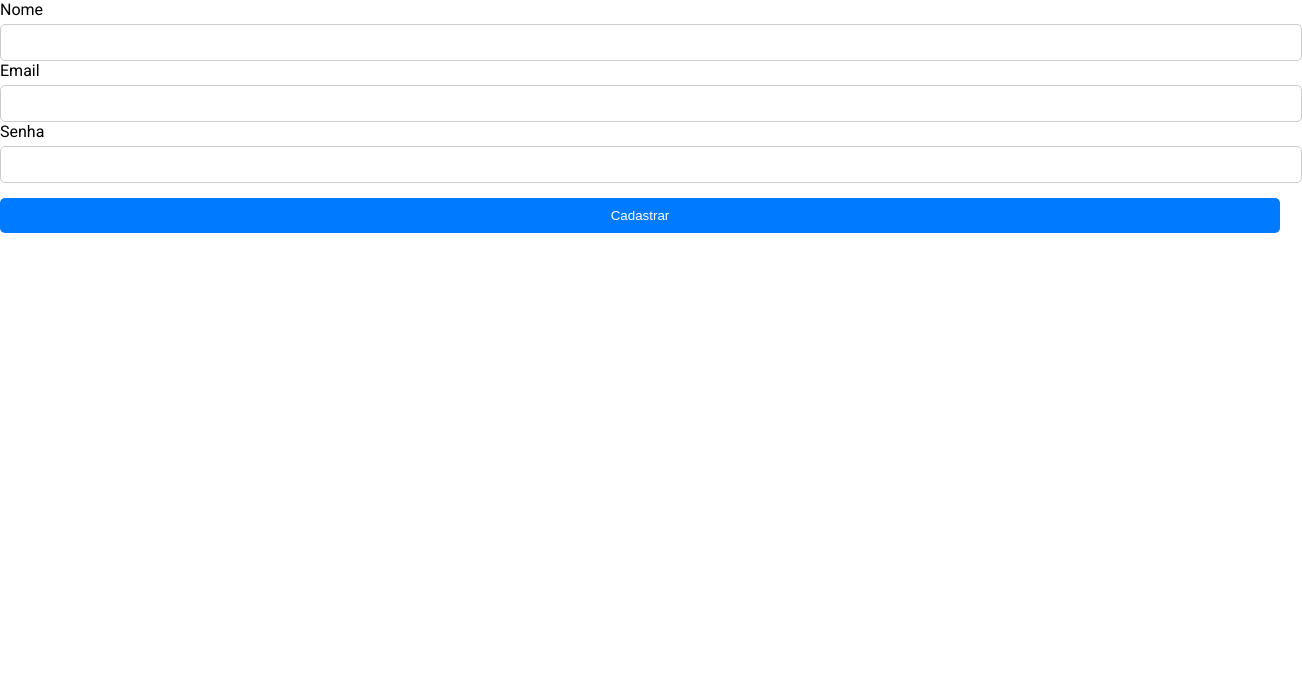
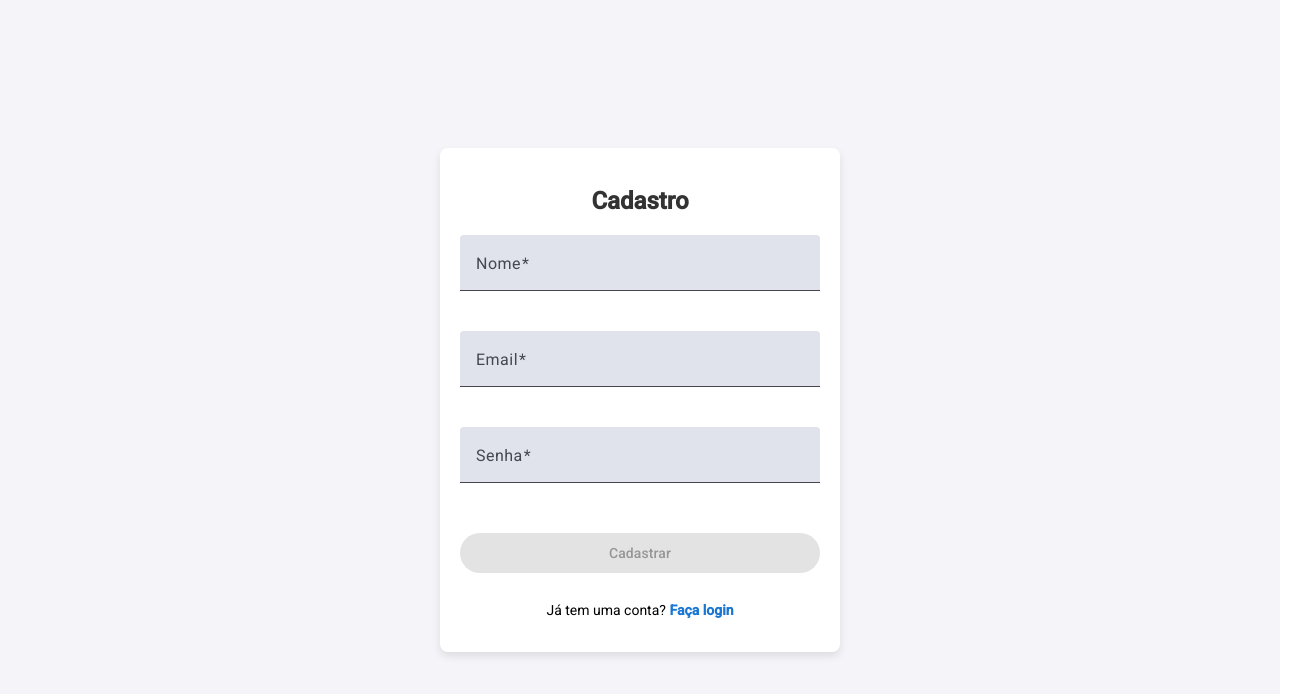
Before and after one commit to flaviopetreca/MeuHistoricoVeicularFront, an Angular app: page /cadastro in a window 1280 px wide. Shown: the top 694 px of the page, 1302 px wide, since content can reach past the window. Built offline with nearby package versions, Linux system fonts and the light colour scheme.

Commit message:
Ajustar css tela de cadastro

```diff
--- a/src/app/cadastro/cadastro.component.css
+++ b/src/app/cadastro/cadastro.component.css
@@ -1,34 +1,75 @@
-/* Centralizar o formulário */
-.container {
-    width: 400px;
-    margin: 50px auto;
-    padding: 20px;
-    background: #f9f9f9;
-    border-radius: 10px;
-    box-shadow: 0px 4px 10px rgba(0, 0, 0, 0.1);
+/* Estilos principais */
+
+a {
+  cursor: pointer; /* Muda o ponteiro para uma mãozinha */
+  text-decoration: none; /* Remove o sublinhado padrão do link */
+  color: #007bff; /* Cor do texto do link (você pode ajustar conforme preferir) */
+}
+
+a:hover {
+  text-decoration: underline; /* Adiciona sublinhado quando o mouse passa por cima */
+}
+
+.auth-container {
+  display: flex;
+  justify-content: center;
+  align-items: center;
+  height: 100vh;
+  background-color: #f4f4f9;
+}
+
+.auth-card {
+  width: 100%;
+  max-width: 400px;
+  padding: 20px;
+  box-shadow: 0 4px 8px rgba(0, 0, 0, 0.1);
+  background-color: white;
+  border-radius: 8px;
+}
+
+.auth-title {
+  text-align: center;
+  margin-bottom: 20px;
+  font-size: 24px;
+  color: #333;
+}
+
+.auth-form-field {
+  width: 100%;
+  margin-bottom: 20px;
+}
+
+button {
+  width: 100%;
+  margin-top: 10px;
+}
+
+.auth-footer {
+  text-align: center;
+  margin-top: 15px;
+}
+
+.auth-footer p {
+  font-size: 14px;
+}
+
+.auth-footer a {
+  text-decoration: none;
+  color: #1976d2;
+  font-weight: bold;
+}
+
+/* Estilos responsivos */
+@media (max-width: 600px) {
+  .auth-container {
+    padding: 10px;
   }
 
-  /* Estilizar os inputs */
-  input {
-    width: 100%;
-    padding: 10px;
-    margin-top: 5px;
-    border: 1px solid #ccc;
-    border-radius: 5px;
+  .auth-card {
+    padding: 15px;
   }
 
-  /* Botão estilizado */
-  button {
-    width: 100%;
-    padding: 10px;
-    margin-top: 15px;
-    background: #007bff;
-    color: white;
-    border: none;
-    border-radius: 5px;
-    cursor: pointer;
+  .auth-title {
+    font-size: 20px;
   }
-
-  button:hover {
-    background: #0056b3;
-  }
+}
--- a/src/app/cadastro/cadastro.component.html
+++ b/src/app/cadastro/cadastro.component.html
@@ -1,23 +1,29 @@
-<form [formGroup]="cadastroForm" (ngSubmit)="cadastrar()">
-  <label>Nome</label>
-  <input type="text" formControlName="nome">
-  <div *ngIf="cadastroForm.get('nome')?.invalid && cadastroForm.get('nome')?.touched">
-    <small *ngIf="cadastroForm.get('nome')?.hasError('required')">Nome é obrigatório.</small>
-  </div>
+<div class="auth-container">
+  <mat-card class="auth-card">
+    <h2 class="auth-title">Cadastro</h2>
 
-  <label>Email</label>
-  <input type="email" formControlName="email">
-  <div *ngIf="cadastroForm.get('email')?.invalid && cadastroForm.get('email')?.touched">
-    <small *ngIf="cadastroForm.get('email')?.hasError('required')">Email é obrigatório.</small>
-    <small *ngIf="cadastroForm.get('email')?.hasError('email')">Email inválido.</small>
-  </div>
+    <form [formGroup]="cadastroForm" (ngSubmit)="cadastrar()">
+      <mat-form-field class="auth-form-field">
+        <mat-label>Nome</mat-label>
+        <input matInput type="text" formControlName="nome" placeholder="Digite seu nome" required />
+      </mat-form-field>
 
-  <label>Senha</label>
-  <input type="password" formControlName="senha">
-  <div *ngIf="cadastroForm.get('senha')?.invalid && cadastroForm.get('senha')?.touched">
-    <small *ngIf="cadastroForm.get('senha')?.hasError('required')">Senha é obrigatória.</small>
-    <small *ngIf="cadastroForm.get('senha')?.hasError('minlength')">A senha deve ter pelo menos 6 caracteres.</small>
-  </div>
+      <mat-form-field class="auth-form-field">
+        <mat-label>Email</mat-label>
+        <input matInput type="email" formControlName="email" placeholder="Digite seu e-mail" required />
+      </mat-form-field>
 
-  <button type="submit" [disabled]="!cadastroForm.valid">Cadastrar</button>
-</form>
+      <mat-form-field class="auth-form-field">
+        <mat-label>Senha</mat-label>
+        <input matInput type="password" formControlName="senha" placeholder="Digite sua senha" required />
+      </mat-form-field>
+
+      <button mat-raised-button color="primary" type="submit" [disabled]="!cadastroForm.valid">Cadastrar</button>
+    </form>
+
+    <div class="auth-footer">
+      <p>Já tem uma conta? <a (click)="navegarParaLogin()">Faça login</a></p>
+
+    </div>
+  </mat-card>
+</div>
--- a/src/app/cadastro/cadastro.component.ts
+++ b/src/app/cadastro/cadastro.component.ts
@@ -4,6 +4,10 @@ import { FormBuilder, FormGroup, ReactiveFormsModule, Validators } from '@angula
 import { UserService } from '../services/user.service';
 import { Usuario } from '../models/usuario';
 import { CommonModule } from '@angular/common';
+import { MatFormFieldModule } from '@angular/material/form-field';
+import { MatInputModule } from '@angular/material/input';
+import { MatButtonModule } from '@angular/material/button';
+import { MatCardModule } from '@angular/material/card';
 
 @Component({
   selector: 'app-cadastro',
@@ -11,7 +15,12 @@ import { CommonModule } from '@angular/common';
   templateUrl: './cadastro.component.html',
   styleUrls: ['./cadastro.component.css'],
   imports: [
-    ReactiveFormsModule, CommonModule
+    ReactiveFormsModule,
+    CommonModule,
+     MatFormFieldModule,
+        MatInputModule,
+        MatButtonModule,
+        MatCardModule
   ]
 })
 export class CadastroComponent {
@@ -39,7 +48,11 @@ export class CadastroComponent {
       );
 
       console.log('Cadastro realizado!', this.cadastroForm.value);
-      // this.router.navigate(['/login']); // Redireciona para o login após o cadastro
+      this.router.navigate(['/login']); // Redireciona para o login após o cadastro
     }
   }
+
+  navegarParaLogin(): void {
+    this.router.navigate(['/login']);
+  }
 }
--- a/src/app/login/login.component.ts
+++ b/src/app/login/login.component.ts
@@ -50,8 +50,10 @@ export class LoginComponent {
         console.log('Login bem-sucedido:', response);
         this.router.navigate(['/UserHome']);
       },
-      (error: any) =>
+      (error: any) => {
+        alert('Usuário ou senha inválida!');
         this.authService.logout()
+      }
 
     );
   }
```
